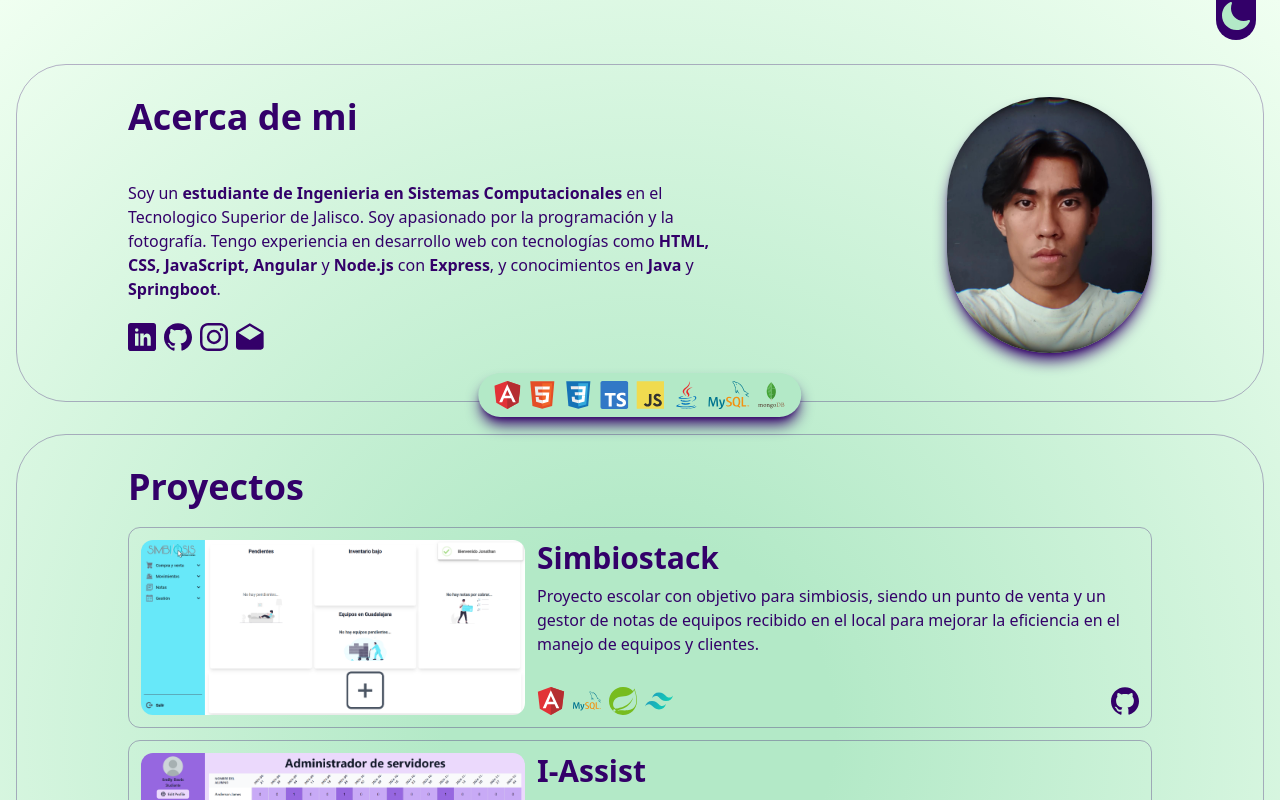
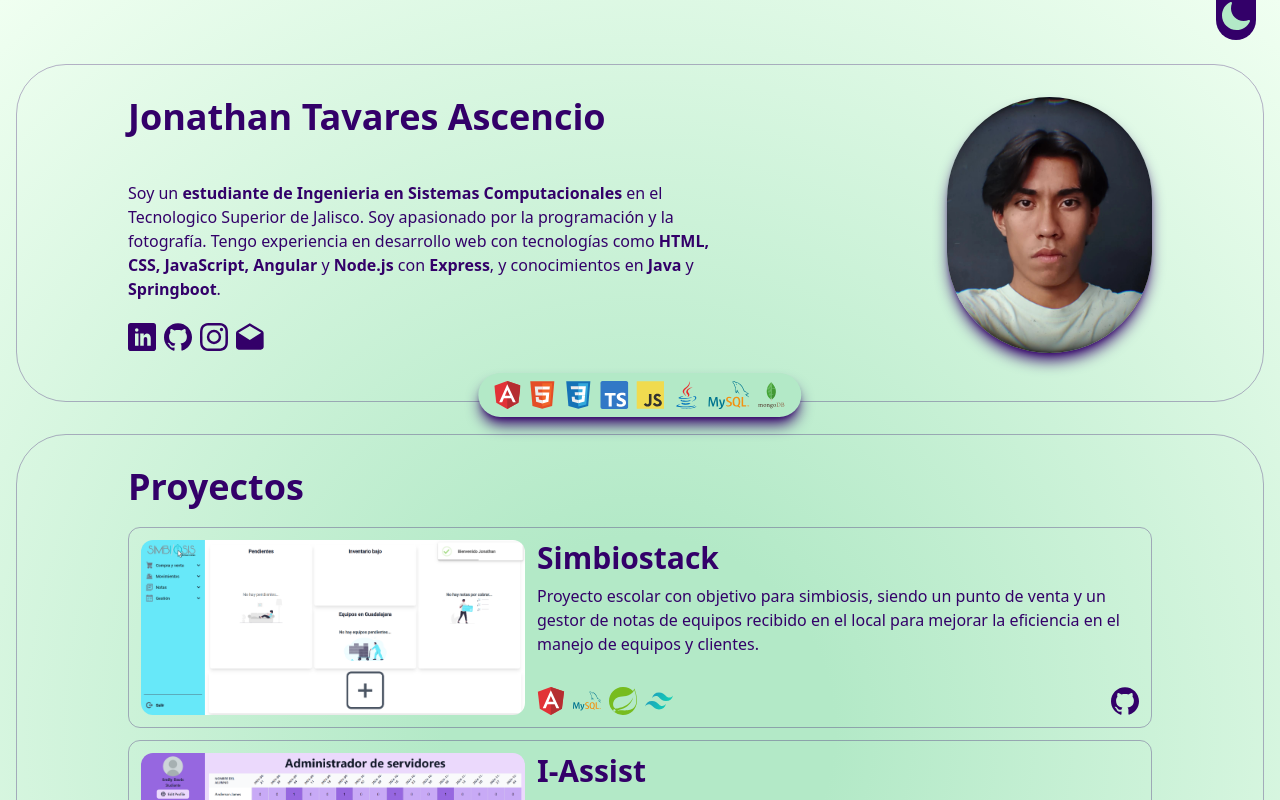
Before and after one commit to Jony372/portfolio, an Angular app: page / in a window 1280 px wide. Shown: the top 800 px of the page. Built offline with nearby package versions, Linux system fonts and the light colour scheme.

Commit message:
Update about-me.component.html

```diff
--- a/src/app/about-me/about-me.component.html
+++ b/src/app/about-me/about-me.component.html
@@ -2,7 +2,7 @@
   <div class="flex flex-col-reverse md:flex-row items-center justify-between max-w-5xl">
     <article class="md:w-3/5 h-full text-primary1 dark:text-secondary1 md:self-start flex flex-col mb-3 md:mb-0 text-center md:text-start justify-between md:pb-2">
       <div>
-        <h1 class="text-4xl font-bold pb-5 md:mb-6">Acerca de mi</h1>
+        <h1 class="text-4xl font-bold pb-5 md:mb-6">Jonathan Tavares Ascencio</h1>
         <p>
           Soy un <span class="font-bold">estudiante de Ingenieria en Sistemas Computacionales</span>
           en el Tecnologico Superior de Jalisco. Soy apasionado por la programación y la fotografía.
@@ -31,7 +31,7 @@
   </div>
   <div class="absolute -bottom-4 left-1/2 transform -translate-x-1/2 bg-secondary1 px-4 py-2 rounded-full shadow-lg shadow-primary1 dark:shadow-primary2">
     <div class="flex items-center justify-center gap-2">
-      <span class="h-7 hover:animate-bounce transition-all">
+      <span class="h-7">
         <svg xmlns="http://www.w3.org/2000/svg" class="h-full" viewBox="0 0 256 272"><path fill="#E23237" d="M.1 45.522L125.908.697l129.196 44.028l-20.919 166.45l-108.277 59.966l-106.583-59.169L.1 45.522Z"/><path fill="#B52E31" d="M255.104 44.725L125.908.697v270.444l108.277-59.866l20.919-166.55Z"/><path fill="#FFF" d="M126.107 32.274L47.714 206.693l29.285-.498l15.739-39.347h70.325l17.233 39.845l27.99.498l-82.179-174.917Zm.2 55.882l26.496 55.383h-49.806l23.31-55.383Z"/></svg>
       </span>
       <span class="h-7">
```
